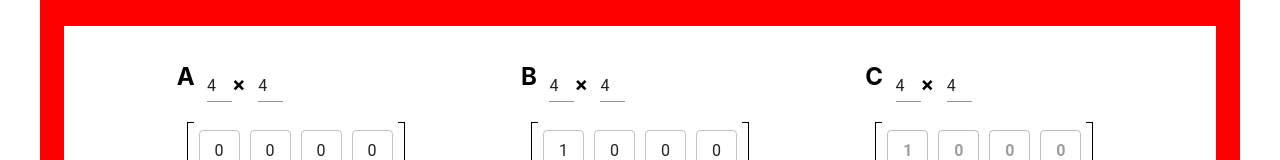
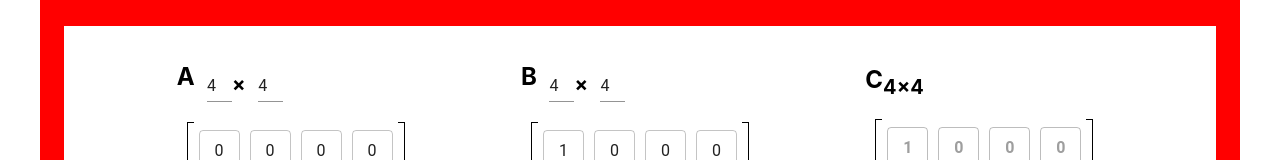
Before and after one commit to acodedoer/vizmat, a React (Create React App) app: page / in a window 1280 px wide. Shown: the part 161-321 px from the top of the page. Built offline with nearby package versions, Linux system fonts and the light colour scheme.

Commit message:
modifying matrices

```diff
--- a/src/App.tsx
+++ b/src/App.tsx
@@ -15,6 +15,7 @@ import ArithmeticSign from "./components/ArithmeticSign";
 import ResetIcon from "@mui/icons-material/SettingsBackupRestore"
 import SwapIcon from "@mui/icons-material/SwapHoriz"
 import Divider from '@mui/material/Divider';
+import { ConstructionOutlined } from "@mui/icons-material";
 
 function App() {
   const formulas = [
@@ -22,17 +23,55 @@ function App() {
                     <p>C<sub>ij</sub> = A<sub>ij</sub> - B<sub>ij</sub></p>,
                     <p>C<sub>ij</sub> = A<sub>ij</sub> * B<sub>ij</sub></p>
                   ]
-  const initialState = {m1:[[0,0,0,0],[0,0,0,0],[0,0,0,0],[0,0,0,0]], m2:[[1,0,0,0],[0,1,0,0],[0,0,1,0],[0,0,0,1]], answer:[[0,0,0,0],[0,0,0,0],[0,0,0,0],[0,0,0,0]], solution:"", operation:1}
+
+
+  const modifyMatrix = (name:String, rows:number, columns:number) => {
+
+    console.log(name)
+    console.log(rows)
+    console.log(columns)
+    // if(matrix.length===rows &&matrix[0].length===columns) return matrix
+
+    // if(rows>matrix.length){
+    //   const row = [];
+    //   for(let i = 0; i<matrix[0].length; i++){row.push(0)}
+    //   matrix.push(row);
+    // }
+
+    // if(columns>matrix[0].length){
+    //   const count:number = columns - matrix[0].length;
+    //   const extra: number[] = [];
+    //   for(let i = 0; i<count; i++){extra.push(0)}
+
+    //   matrix.forEach((row,i) => {
+    //     row=[...row,...extra]
+    //     matrix[i] = row;
+    //   })
+    // }
+
+    // return matrix;
+
+  }
+  const initialState = {
+    m1:{matrix:[[0,0,0,0],[0,0,0,0],[0,0,0,0],[0,0,0,0]], size:[4,4]},
+    m2:{matrix:[[1,0,0,0],[0,1,0,0],[0,0,1,0],[0,0,0,1]], size:[4,4]},
+    answer:{matrix:[[0,0,0,0],[0,0,0,0],[0,0,0,0],[0,0,0,0]], size:[4,4]},
+    solution:"",
+    operation:1,
+
+  }
+
   const initialVisualStates = {selectedCell:{question:{i:null,j:null}, answer:{i:null,j:null}}}
 
   const [visualState, setVisualState] = useState(initialVisualStates);
   const [state, setState] = useState(initialState);
 
+  console.log(state)
   const updateMatrix = (value, i , j, name) => {
     let matrix = [...state[name]];
     matrix[i][j] = parseInt(value) || matrix[i][j];
 
-    setState({m1:name=="m1"?matrix:state.m1, m2:name=="m2"?matrix:state.m2, answer: performOperation(), solution:state.solution, operation:state.operation});
+    setState({m1:name=="m1"?matrix:state.m1, m2:name=="m2"?matrix:state.m2, answer: {matrix:performOperation(), size:[4,4]}, solution:state.solution, operation:state.operation});
   }
 
   const swapMatrices = () => {
@@ -50,23 +89,23 @@ function App() {
   }, [state.operation, state.m1, state.m2]);
 
   const updateAnswer = () =>{
-    setState({m1:state.m1, m2:state.m2, answer: performOperation(), solution:state.solution, operation:state.operation});
+    setState({m1:state.m1, m2:state.m2, answer: {matrix:performOperation(), size:[4,4]}, solution:state.solution, operation:state.operation});
   }
 
   const showSolution = (m, n) =>{
     setVisualState({selectedCell:{question:{i:m,j:n}, answer:{i:m,j:n}}});
     let solution = "";
     if(state.operation == 1){
-      solution=`${state.m1[m][n]} + ${state.m2[m][n]} = ${state.m1[m][n] + state.m2[m][n]}`;
+      solution=`${state.m1.matrix[m][n]} + ${state.m2.matrix[m][n]} = ${state.m1.matrix[m][n] + state.m2.matrix[m][n]}`;
     }
     else if (state.operation == 2){
-      solution=`${state.m1[m][n]} - ${state.m2[m][n]} = ${state.m1[m][n] - state.m2[m][n]}`;
+      solution=`${state.m1.matrix[m][n]} - ${state.m2.matrix[m][n]} = ${state.m1.matrix[m][n] - state.m2.matrix[m][n]}`;
     }
     else if (state.operation == 3){
       let plus = " + ";
-      let equalToAnswer = ` = ${state.answer[m][n]}`
-      for(let i =0; i<state.m1[m].length; i++){
-        solution += state.m1[m][i]+ " x " +state.m2[i][n]+ `${i<state.m1[m].length-1?plus:equalToAnswer}`;
+      let equalToAnswer = ` = ${state.answer.matrix[m][n]}`
+      for(let i =0; i<state.m1.matrix[m].length; i++){
+        solution += state.m1.matrix[m][i]+ " x " +state.m2.matrix[i][n]+ `${i<state.m1.matrix[m].length-1?plus:equalToAnswer}`;
       }
     }
 
@@ -76,11 +115,11 @@ function App() {
   const performOperation = () => {
     switch (state.operation) {
       case 1:
-        return addMatrices(state.m1,state.m2)
+        return addMatrices(state.m1.matrix,state.m2.matrix)
       case 2:
-        return subtractMatrix(state.m1,state.m2)
+        return subtractMatrix(state.m1.matrix,state.m2.matrix)
       case 3:
-        return multplyMatrices(state.m1,state.m2)
+        return multplyMatrices(state.m1.matrix,state.m2.matrix)
       default:
         throw new Error ('Inavlid operaion selected!');
         break;
@@ -144,9 +183,9 @@ function App() {
         <Box>
           <Box sx ={{
             display:"flex", flexDirection:"row",  justifyContent:"stretch", backgroundColor:"white", alignItems:"center"  }}>
-            <Matrix matrix={state.m1} name={"m1"} operation={state.operation} visualise={visualState.selectedCell} updateMatrix={updateMatrix} style={{flexBasis: "40%", flexShrink:0}}/>
+            <Matrix mat={state.m1} name={"m1"} operation={state.operation} visualise={visualState.selectedCell} modifyMatrix={modifyMatrix} updateMatrix={updateMatrix} style={{flexBasis: "40%", flexShrink:0}}/>
             <ArithmeticSign sign={state.operation}/>
-            <Matrix matrix={state.m2} name={"m2"} operation={state.operation} visualise={visualState.selectedCell} updateMatrix={updateMatrix} style={{flexBasis: "40%", flexShrink:0}}/>
+            <Matrix mat={state.m2} name={"m2"} operation={state.operation} visualise={visualState.selectedCell} modifyMatrix={modifyMatrix} updateMatrix={updateMatrix} style={{flexBasis: "40%", flexShrink:0}}/>
           </Box>
           <BottomNavigation
             value={state.operation-1}
@@ -170,7 +209,7 @@ function App() {
         </Box>
         <ArithmeticSign sign={0} style={{position:"relative", bottom:"44px"}}/>
         <Box>
-        <Matrix matrix={state.answer} visualise={visualState.selectedCell}  name={"answer"} operation={state.operation} showSolution={showSolution} updateMatrix={updateMatrix} style={{flexBasis: "40%", flexShrink:0}}/>
+        <Matrix mat={state.answer} visualise={visualState.selectedCell}  name={"answer"} operation={state.operation} showSolution={showSolution} modifyMatrix={modifyMatrix} updateMatrix={updateMatrix} style={{flexBasis: "40%", flexShrink:0}}/>
 
         <BottomNavigation style={{backgroundColor:"gray", margin:"16px", height:state.solution===""?undefined:"150px"}}>
           <div style={{textAlign:"center"}}>
--- a/src/components/Matrix.tsx
+++ b/src/components/Matrix.tsx
@@ -18,10 +18,16 @@ const MatrixElementInputTextField = styled(TextField)({
     border:'0'
 });
 
-const Matrix = ({matrix, updateMatrix, name, visualise, operation, showSolution}:any) => {
+const Matrix = ({mat, updateMatrix, name, visualise, operation, showSolution, modifyMatrix}:any) => {
+    // console.log(mat)
+    const matrix = mat.matrix;
+    const rows = mat.size[0];
+    const columns = mat.size[1];
+
+
     return(
     <div style={{padding:"1em"}}>
-        <MatrixDimensions name={name} rows={matrix.length} columns = {matrix[0].length}/>
+        <MatrixDimensions name={name} rows={matrix.length} columns = {matrix[0].length} modifyMatrix ={modifyMatrix}/>
         <table className='matrix'>
           <tbody>
             {matrix.map((x:any,i:any)=>
@@ -49,7 +55,7 @@ const Matrix = ({matrix, updateMatrix, name, visualise, operation, showSolution}
                         size="small"
                         key={`${i}${j}`}
                         disabled={name==="answer"}
-                        onChange={(e)=>{updateMatrix(e.target.value, i,j, name)}}
+                        onChange={(e)=>{updateMatrixrix(e.target.value, i,j, name)}}
                         onClick={name==="answer"?()=>showSolution(i,j) :undefined}
                         data-i={i} data-j={j}
 
--- a/src/components/MatrixDimension.tsx
+++ b/src/components/MatrixDimension.tsx
@@ -1,14 +1,21 @@
 import { Input } from "@mui/material";
 
-const MatrixDimensions =  ({name="m1", rows=4, columns=4}:any) => {
+const MatrixDimensions =  ({name="m1", rows=4, columns=4, modifyMatrix}:any) => {
     return(
         <>
              <h2>{name==="m1"?"A":name==="m2"?"B":"C"}
+                {name==="answer"?
                 <sub>
-                    <Input type="number" style={{width:"25px",marginLeft:12.5}} value={rows}/>
+                    {rows}
                     <span>&#215;</span>
-                    <Input type="number" style={{width:"25px",marginLeft:12.5}} value={columns}/>
+                    {columns}
+                </sub>:
+                <sub>
+                    <Input type="number" style={{width:"25px",marginLeft:12.5}} value={rows} onChange={(e)=>modifyMatrix(name, e.target.value as unknown as number, columns)}/>
+                    <span>&#215;</span>
+                    <Input type="number" style={{width:"25px",marginLeft:12.5}} value={columns} onChange={(e)=>modifyMatrix(name, rows, e.target.value as unknown as number)}/>
                 </sub>
+                }
             </h2>
         </>
     )
```
